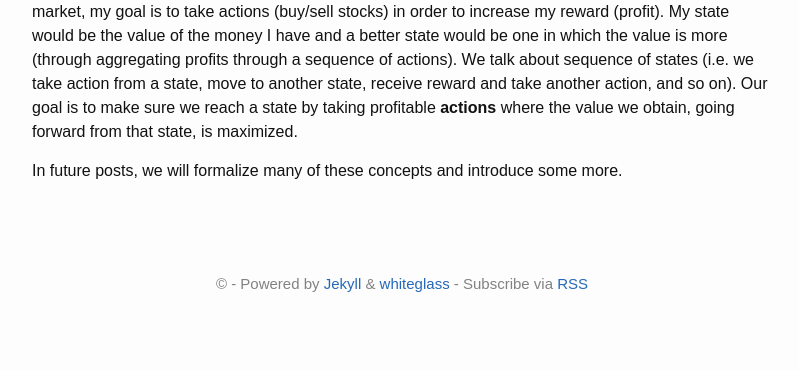
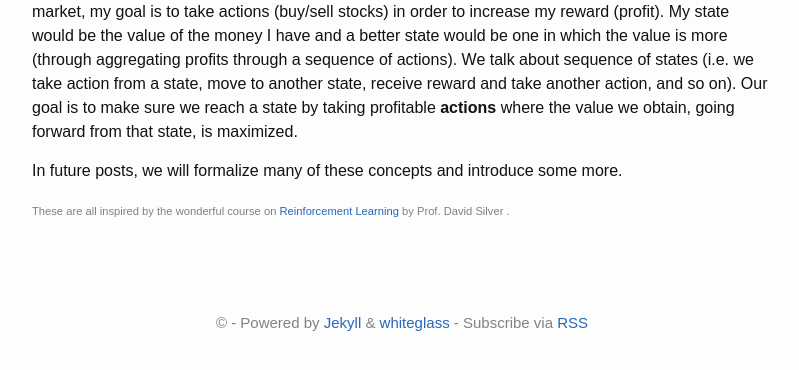
Before and after one commit to dotkay/dotkay.github.io, a Jekyll site: the page built from _posts/2019-03-03-reinforcement-learning.md, in a window 1280 px wide, cut to the strip 1134-1514 px from the top of the page. Shown: the top 370 px of the strip, without its empty margins (238-1037 px from the left). Built offline with Jekyll 4.4.1, drawn with Linux system fonts in a browser that asks for light colours; before the commit the page ends 1475 px from its top, so only the background shows below that.

Commit message:
adding ref

```diff
--- a/_posts/2019-03-03-reinforcement-learning.md
+++ b/_posts/2019-03-03-reinforcement-learning.md
@@ -20,3 +20,7 @@ There are some fundamental concepts and terminologies in *reinforcement learning
 The **state** of the system is defined by the valuation of the state variables. If I am a trader in the stock market, my goal is to take actions (buy/sell stocks) in order to increase my reward (profit). My state would be the value of the money I have and a better state would be one in which the value is more (through aggregating profits through a sequence of actions). We talk about sequence of states (i.e. we take action from a state, move to another state, receive reward and take another action, and so on). Our goal is to make sure we reach a state by taking profitable **actions** where the value we obtain, going forward from that state, is maximized.
 
 In future posts, we will formalize many of these concepts and introduce some more.
+
+<span style="color:gray; font-size: 70%; text-align: left;">
+These are all inspired by the wonderful course on <a href="https://youtube.com/playlist?list=PLqYmG7hTraZDM-OYHWgPebj2MfCFzFObQ" target="_self">Reinforcement Learning</a> by Prof. David Silver .
+</span>
```
